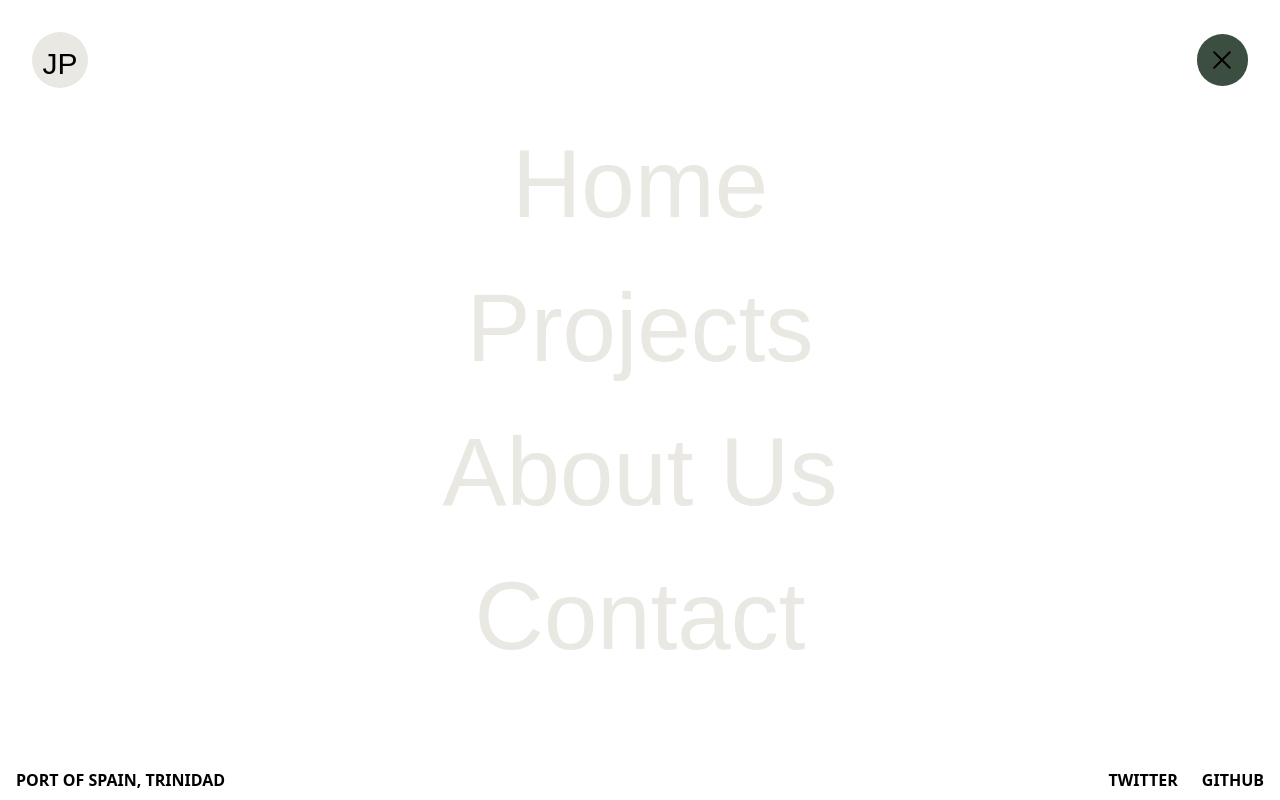
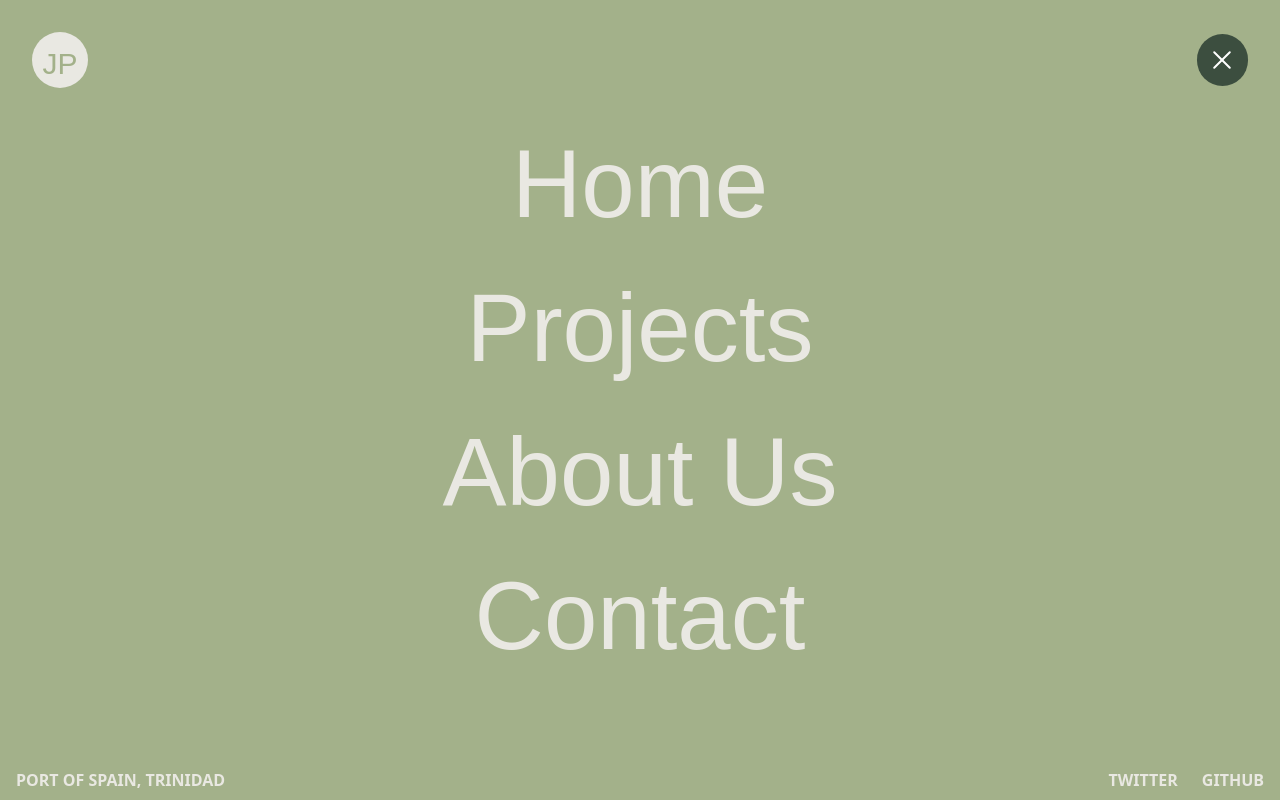
Before and after one commit to jaedanpersaud12/portfolio-v2, a Next.js app: page / in a window 1280 px wide. Both pictures are taken after a click on the element 1222 px from the left and 60 px from the top of the page. Built offline with nearby package versions, Linux system fonts and the light colour scheme; a web font is replaced by a local one.

Commit message:
dark and light mode adjustments

```diff
--- a/src/app/globals.css
+++ b/src/app/globals.css
@@ -8,6 +8,8 @@
 :root {
   --text: #000000;
   --background: #e9e8e2;
+  --backgroundDots: hsla(81, 20%, 20%, 0.25);
+  --backgroundDotsBack: hsla(81, 20%, 20%, 0.1);
   --primarybutton: #3c4e3f;
   --secondarybutton: #ffffff;
   --accent: #a3b18a;
@@ -17,6 +19,8 @@
   :root {
     --text: #ededed;
     --background: #141a15;
+    --backgroundDots: hsla(81, 20%, 60%, 0.25);
+    --backgroundDotsBack: hsla(81, 20%, 60%, 0.1);
     --primarybutton: #3c4e3f;
     --secondarybutton: #ffffff;
     --accent: #a3b18a;
@@ -25,8 +29,8 @@
 
 .main {
   @apply w-full min-h-screen px-4 sm:px-0 bg-background;
-  background-image: radial-gradient(hsla(81, 20%, 60%, 0.25) 1px, transparent 0),
-    radial-gradient(hsla(81, 20%, 60%, 0.1) 1px, transparent 0);
+  background-image: radial-gradient(var(--backgroundDots) 1px, transparent 0),
+    radial-gradient(var(--backgroundDotsBack) 1px, transparent 0);
   background-size: 50px 50px;
   background-position: 0 0, 25px 25px;
   -webkit-animation: slide 2s linear infinite;
@@ -61,7 +65,7 @@
   padding: 2em;
 }
 .nav-overlay {
-  background: white;
+  background: var(--accent);
   position: fixed;
   z-index: -2;
   top: -100%;
@@ -99,8 +103,8 @@
   display: block;
   width: 24px;
   height: 2px;
+  background: var(--text);
   border-radius: 10px;
-  background: var(--text);
   left: 0;
   right: 0;
   transform: rotate(0deg);
@@ -115,12 +119,21 @@
   bottom: 1.8em;
 }
 
+.hamBox:hover > .lineTop {
+  background-color: white;
+}
+.hamBox:hover > .lineBottom {
+  background-color: white;
+}
+
 .lineTop.spin {
   top: 1.55em;
+  background-color: white;
   transform: rotate(135deg);
 }
 .lineBottom.spin {
   bottom: 1.55em;
+  background-color: white;
   transform: rotate(225deg);
 }
 
--- a/src/components/views/Navbar.tsx
+++ b/src/components/views/Navbar.tsx
@@ -26,7 +26,9 @@ const Navbar = () => {
           <Link href={"/"} onClick={() => setNavOpen(false)}>
             <div
               className={`${
-                navOpen ? "bg-background text-text" : "bg-text text-background"
+                navOpen
+                  ? "bg-background text-accent"
+                  : "bg-accent text-background"
               } flex items-center justify-center pt-2 text-3xl transition-all duration-200 rounded-full w-14 h-14 hover:scale-110 cursor-pointer font-alchadera`}
             >
               JP
@@ -39,9 +41,13 @@ const Navbar = () => {
             <div
               className={navOpen ? "hamBox hamBoxOpen" : "hamBox hamBoxClosed"}
             >
-              <span className={navOpen ? "lineTop spin" : "lineTop"}></span>
               <span
-                className={navOpen ? "lineBottom spin" : "lineBottom"}
+                className={`${navOpen ? "lineTop spin" : "lineTop"}  bg-text`}
+              ></span>
+              <span
+                className={`${
+                  navOpen ? "lineBottom spin" : "lineBottom"
+                } bg-text`}
               ></span>
             </div>
           </div>
@@ -67,7 +73,7 @@ const Navbar = () => {
               Contact
             </NavLink>
           </ul>
-          <div className="absolute bottom-0 pb-[.5em] px-[1em] font-semibold left-0 flex items-center justify-between w-full text-black uppercase">
+          <div className="absolute bottom-0 pb-[.5em] px-[1em] font-semibold left-0 flex items-center justify-between w-full text-background uppercase">
             <div className="list-none">
               <li className="">Port of Spain, Trinidad</li>
             </div>
```
Also changed, not shown: src/components/assets/Name.tsx (+6 -6 lines).
